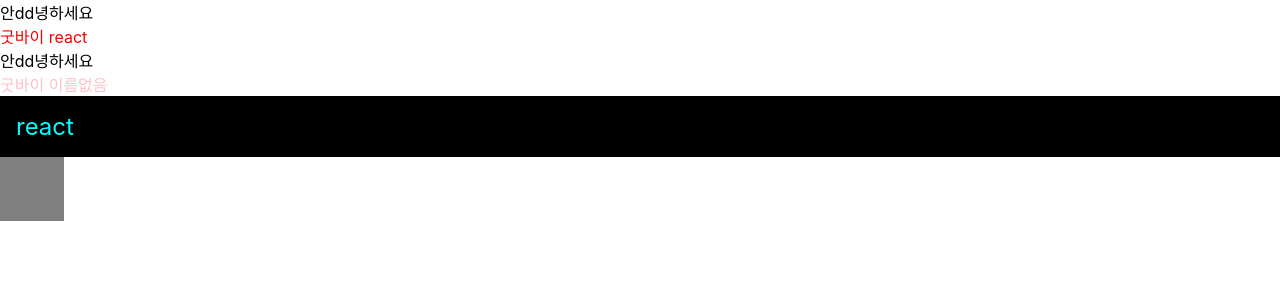
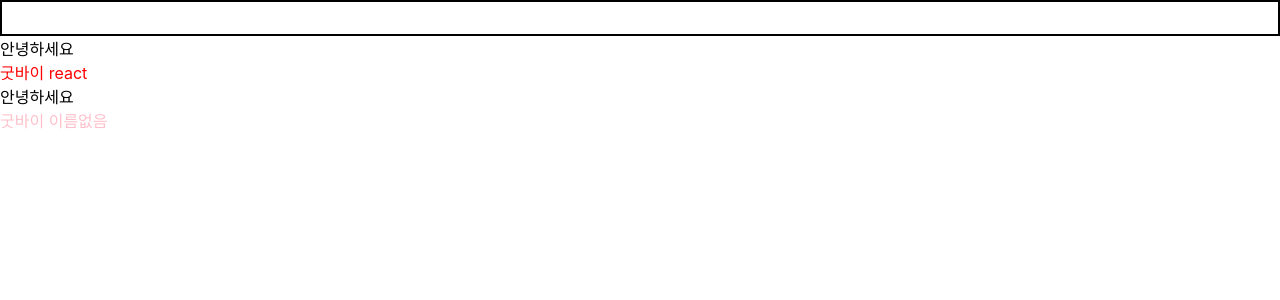
Before and after one commit to dabuzida/begin-react, a React (Create React App) app: page / in a window 1280 px wide. Shown: the top 300 px of the page. Built offline with nearby package versions, Linux system fonts and the light colour scheme.

Commit message:
벨로퍼트 리액트 조금 집에서"

```diff
--- a/src/App.js
+++ b/src/App.js
@@ -2,6 +2,8 @@
 // import logo from './logo.svg';
 import './App.css';
 import Hello from './Hello';
+import Wrapper from './Wrapper';
+
 
 function App() {
   const name = 'react';
@@ -13,12 +15,17 @@
   }
   return (
     <>
-        <Hello name="react" color="red" />
-        <Hello color="pink" />
-        <div style={style}>{name}</div>
-        <div className="gray-box"></div>
+        <Wrapper />
+          <Hello name="react" color="red" />
+          <Hello color="pink" />
+        {/* </Wrapper> */}
     </>
-  )
+
+    //
+    //
+    //     <div style={style}>{name}</div>
+    //     <div className="gray-box"></div>
+  );
   // return (
   //   <div className="App">
   //     <header className="App-header">
--- a/src/Hello.js
+++ b/src/Hello.js
@@ -2,7 +2,7 @@
 function Hello({ name, color }){
     return (
             <>
-            <div>안dd녕하세요</div>
+            <div>안녕하세요</div>
             <div style={{ color }}>굿바이 {name}</div>
             </>
     )
--- /dev/null
+++ b/src/Wrapper.js
@@ -0,0 +1,14 @@
+import React from 'react';
+
+function Wrapper(){
+    const style = {
+        border: '2px solid black',
+        padding : '16px',
+    };
+    return (
+        <div style={style}>
+            {/* {children} */}
+        </div>
+    )
+}
+export default Wrapper;
```
